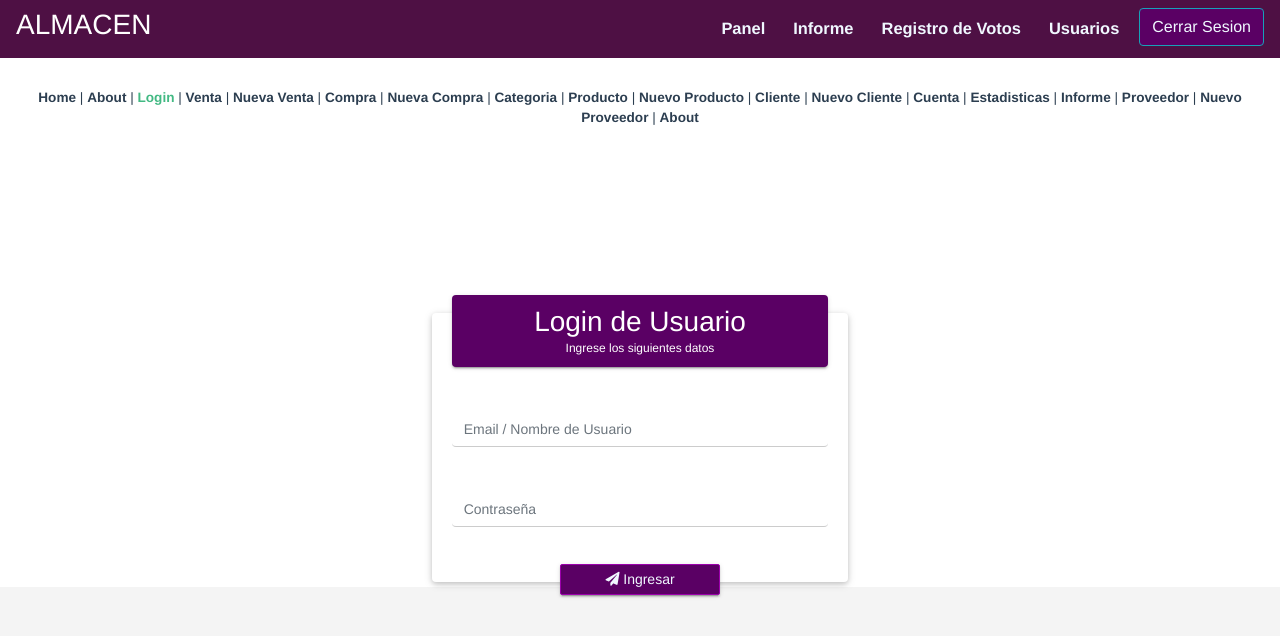
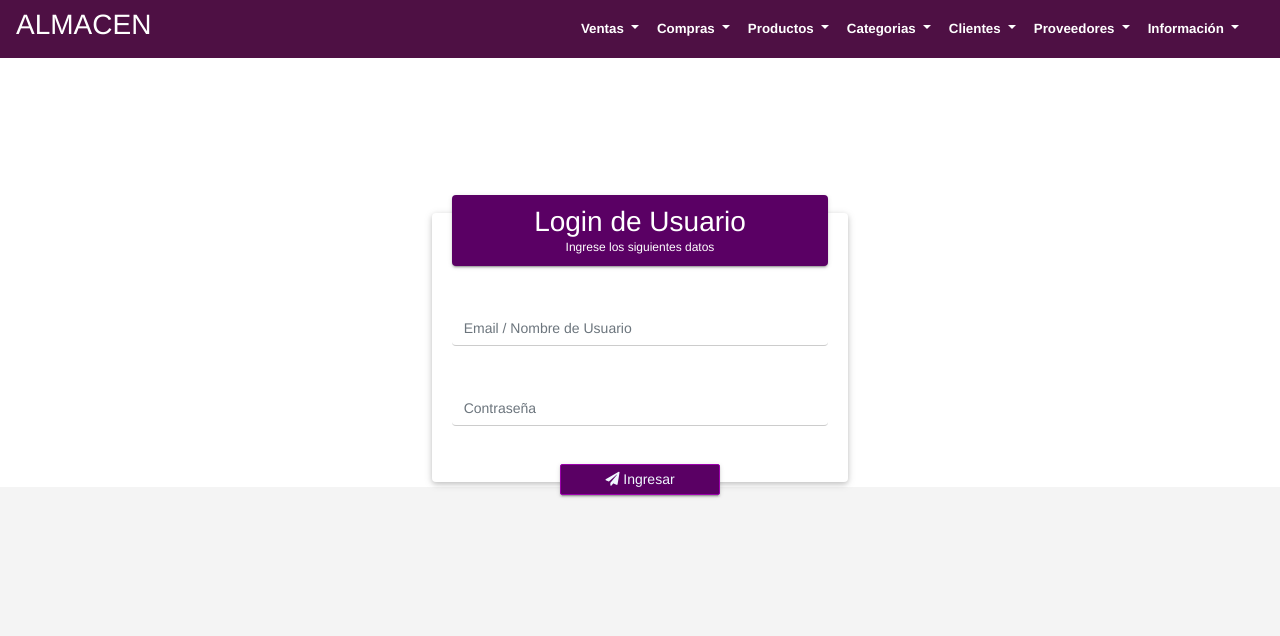
Before and after one commit to ElioGPez/almacen-vue, a Vue app: page /login in a window 1280 px wide. Shown: the top 636 px of the page. Built offline with nearby package versions, Linux system fonts and the light colour scheme; what vue-google-charts, vue-paginate would draw is missing.

Commit message:
Commit base para prueba de graficos

```diff
--- a/src/App.vue
+++ b/src/App.vue
@@ -1,28 +1,6 @@
 <template>
   <div id="app">
     <Navar></Navar>
-    <div id="nav">
-      <router-link to="/">Home</router-link> |
-      <router-link to="/about">About</router-link> |
-      <router-link to="/login">Login</router-link> |
-      <router-link to="/venta">Venta</router-link> |
-      <router-link to="/venta_nueva">Nueva Venta</router-link> |
-      <router-link to="/compra">Compra</router-link> |
-      <router-link to="/compra_nueva">Nueva Compra</router-link> |
-      <router-link to="/categoria">Categoria</router-link> |
-      <router-link to="/producto">Producto</router-link> |
-      <router-link to="/producto_nuevo">Nuevo Producto</router-link> |
-      <router-link to="/cliente">Cliente</router-link> |
-      <router-link to="/cliente_nuevo">Nuevo Cliente</router-link> |
-      <router-link to="/cuenta">Cuenta</router-link> |
-      <router-link to="/estadisticas">Estadisticas</router-link> |
-      <router-link to="/informe">Informe</router-link> |
-      <router-link to="/proveedor">Proveedor</router-link> |
-      <router-link to="/proveedor_nuevo">Nuevo Proveedor</router-link> |
-
-      <router-link to="/about">About</router-link><span v-if="isLoggedIn"> | <a @click="logout">Logout - {{valor}}</a></span>
-
-    </div>
     <router-view/>
 
   </div>
@@ -44,27 +22,15 @@ import Navar from "@/components/Navar.vue";
 export default {
   data() {
     return {
-      user : this.$store.token,
     }
   },
   components: {
     Navar
   },
-  computed : {
-      //Retirna True o False dependiendo de si existe o no el Token en el state->token
-      isLoggedIn : function(){ return this.$store.getters.isLoggedIn},
-      valor(){
-        return  JSON.parse(localStorage.getItem('usuario')).name;
-      }
-    },
+
 
     methods: {
-      logout: function () {
-        this.$store.dispatch('logout')
-        .then(() => {
-          this.$router.push('/login')
-        })
-      }
+
     },
       created: function () {
         //Sirve para interceptar todos los mensajes de error, para impedir el acceso en caso de que no sea autorizado
--- a/src/components/Navar.vue
+++ b/src/components/Navar.vue
@@ -17,30 +17,185 @@
       <!-- Menu Area -->
       <div class="navbar-collapse collapse" id="ca-navbar" style>
         <ul class="navbar-nav ml-auto">
-          <li class="nav-item">
-            <router-link to="/panel">
-              <a class="nav-link">Panel</a>
+          <li class="nav-item dropdown">
+            <a
+              id="navbarDropdownMenuLink"
+              class="nav-link dropdown-toggle"
+              href="#"
+              data-toggle="dropdown"
+              aria-haspopup="true"
+              aria-expanded="false"
+            >
+              Ventas
+            </a>
+            <div class="dropdown-menu" aria-labelledby="navbarDropdownMenuLink">
+              <a id="ab"  class="nav-link">
+                <router-link  to="/venta_nueva">
+                  <i class="fas fa-plus-circle"><b> Venta</b></i>
+                </router-link>
+              </a>
+              <a id="ab" class="nav-link">
+                <router-link  to="/venta">
+                  <i class="fas fa-list-ol"><b> Listado</b></i>
+                </router-link>
+              </a>
+            </div>
+          </li>
+          <li class="nav-item dropdown">
+            <a
+              id="navbarDropdownMenuLink"
+              class="nav-link dropdown-toggle"
+              href="#"
+              data-toggle="dropdown"
+              aria-haspopup="true"
+              aria-expanded="false"
+            >
+              Compras
+            </a>
+            <div class="dropdown-menu" aria-labelledby="navbarDropdownMenuLink">
+              <a id="ab"  class="nav-link">
+                <router-link  to="/compra_nueva">
+                  <i class="fas fa-plus-circle"><b> Compra</b></i>
+                </router-link>
+              </a>
+              <a id="ab" class="nav-link">
+                <router-link  to="/compra">
+                  <i class="fas fa-list-ol"><b> Listado</b></i>
+                </router-link>
+              </a>
+            </div>
+          </li>
+          <li class="nav-item dropdown">
+            <a
+              id="navbarDropdownMenuLink"
+              class="nav-link dropdown-toggle"
+              href="#"
+              data-toggle="dropdown"
+              aria-haspopup="true"
+              aria-expanded="false"
+            >
+              Productos
+            </a>
+            <div class="dropdown-menu" aria-labelledby="navbarDropdownMenuLink">
+              <a id="ab"  class="nav-link">
+                <router-link  to="/producto_nuevo">
+                  <i class="fas fa-plus-circle"><b> Producto</b></i>
+                </router-link>
+              </a>
+              <a id="ab" class="nav-link">
+                <router-link  to="/producto">
+                  <i class="fas fa-list-ol"><b> Listado</b></i>
+                </router-link>
+              </a>
+            </div>
+          </li>
+          <li class="nav-item dropdown">
+            <a
+              id="navbarDropdownMenuLink"
+              class="nav-link dropdown-toggle"
+              href="#"
+              data-toggle="dropdown"
+              aria-haspopup="true"
+              aria-expanded="false"
+            >
+              Categorias
+            </a>
+            <div class="dropdown-menu" aria-labelledby="navbarDropdownMenuLink">
+              <a id="ab"  class="nav-link">
+                <router-link  to="/categoria_nueva">
+                  <i class="fas fa-plus-circle"><b> Categoria</b></i>
+                </router-link>
+              </a>
+              <a id="ab" class="nav-link">
+                <router-link  to="/categoria">
+                  <i class="fas fa-list-ol"><b> Listado</b></i>
+                </router-link>
+              </a>
+            </div>
+          </li>
+          <li class="nav-item dropdown">
+            <a
+              id="navbarDropdownMenuLink"
+              class="nav-link dropdown-toggle"
+              href="#"
+              data-toggle="dropdown"
+              aria-haspopup="true"
+              aria-expanded="false"
+            >
+              Clientes
+            </a>
+            <div class="dropdown-menu" aria-labelledby="navbarDropdownMenuLink">
+              <a id="ab"  class="nav-link">
+                <router-link  to="/cliente_nuevo">
+                  <i class="fas fa-plus-circle"><b> Cliente</b></i>
+                </router-link>
+              </a>
+              <a id="ab" class="nav-link">
+                <router-link  to="/cliente">
+                  <i class="fas fa-list-ol"><b> Listado</b></i>
+                </router-link>
+              </a>
+            </div>
+          </li>
+          <li class="nav-item dropdown">
+            <a
+              id="navbarDropdownMenuLink"
+              class="nav-link dropdown-toggle"
+              href="#"
+              data-toggle="dropdown"
+              aria-haspopup="true"
+              aria-expanded="false"
+            >
+              Proveedores
+            </a>
+            <div class="dropdown-menu" aria-labelledby="navbarDropdownMenuLink">
+              <a id="ab"  class="nav-link">
+                <router-link  to="/proveedor_nuevo">
+                  <i class="fas fa-plus-circle"><b> Proveedor</b></i>
+                </router-link>
+              </a>
+              <a id="ab" class="nav-link">
+                <router-link  to="/proveedor">
+                  <i class="fas fa-list-ol"><b> Listado</b></i>
+                </router-link>
+              </a>
+            </div>
+          </li>
+          <li class="nav-item dropdown">
+            <a
+              id="navbarDropdownMenuLink"
+              class="nav-link dropdown-toggle"
+              href="#"
+              data-toggle="dropdown"
+              aria-haspopup="true"
+              aria-expanded="false"
+            >
+              Información
+            </a>
+            <div class="dropdown-menu" aria-labelledby="navbarDropdownMenuLink">
+              <a id="ab"  class="nav-link">
+                <router-link  to="/informe">
+                  <i class="fas fa-plus-circle"><b> Informe</b></i>
+                </router-link>
+              </a>
+              <a id="ab" class="nav-link">
+                <router-link  to="/estadisticas">
+                  <i class="fas fa-list-ol"><b> Estadisticas</b></i>
+                </router-link>
+              </a>
+            </div>
+          </li>
+          <li style="padding-left:15px;" v-if="isLoggedIn" class="nav-item">
+            <a class="nav-link user">
+              <i class="fas fa-user"></i>
+              {{valor}}
+            </a>
+          </li>
+          <li style="padding-left:15px;" class="nav-item">
+                <router-link v-if="isLoggedIn" to="/login">
+                  <button @click="logout" class="btn btn-info">Cerrar Sesion</button>
                 </router-link>
           </li>
-          <li class="nav-item">
-            <router-link to="/informe">
-              <a class="nav-link">Informe</a>
-            </router-link>
-          </li>
-          <li class="nav-item">
-            <router-link to="/registro">
-              <a class="nav-link">Registro de Votos</a>
-            </router-link>
-          </li>
-          <li class="nav-item">
-            <router-link to="/usuario">
-              <a class="nav-link">Usuarios</a>
-            </router-link>
-          </li>
-
-            <router-link to="/usuario">
-              <button  class="btn btn-info">Cerrar Sesion</button>
-            </router-link>
 
         </ul>
       </div>
@@ -53,47 +208,66 @@ export default {
   name: "nav_mio",
   data() {
     return {
-      expanded : "false",
-      navbar : "navbar-toggler collapsed show"
+      expanded: "false",
+      navbar: "navbar-toggler collapsed show"
+    };
+  },
+  computed : {
+      //Retirna True o False dependiendo de si existe o no el Token en el state->token
+      isLoggedIn : function(){ return this.$store.getters.isLoggedIn},
+      valor(){
+        return  JSON.parse(localStorage.getItem('usuario')).name;
       }
     },
+
   methods: {
-    normal(){
-      this.navbar = "navbar-toggler collapsed"
+    normal() {
+      this.navbar = "navbar-toggler collapsed";
       this.expanded = "false";
+    },
+      logout: function () {
+        this.$store.dispatch('logout')
+        .then(() => {
+          this.$router.push('/login')
+        })
       }
-  },
+  }
 };
 </script>
 
 <style>
+.user {
+  border-style: solid;
+  border-color: white;
+  border-width: 1px;
+}
 
 #sidebar2 {
-
   background: #4e1044;
   color: #000000;
   transition: all 0.3s;
   font-weight: bold;
 }
 #sidebar2 ul li a {
-    font-size: 1.1em;
+  font-size: 10pt;
   display: block;
   padding-right: 10px;
-    color: aliceblue;
+  color: rgb(255, 255, 255);
 }
-
+#ab.nav-link a{
+  color: black;
+}
 #sidebar2 ul li a a:hover {
   background-color: rgb(109, 12, 122);
-
+  color: rgb(255, 255, 255);
 }
 
 @media screen and (max-width: 760px) {
   #sidebar2 ul li a a {
     padding: 10px;
-    font-size: 1.1em;
+    font-size: 1em;
     display: block;
     border-block-end: 2px solid white;
-
   }
 }
 </style>
```
Lines whose indentation alone changed are shown as unchanged.
